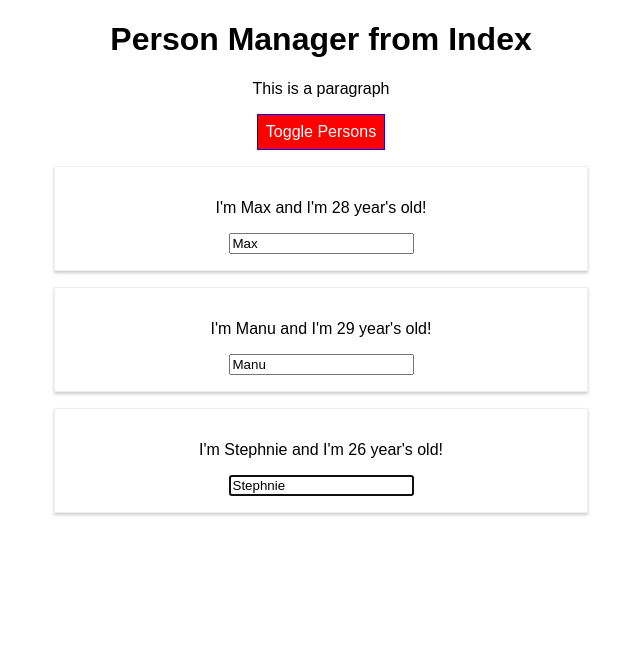
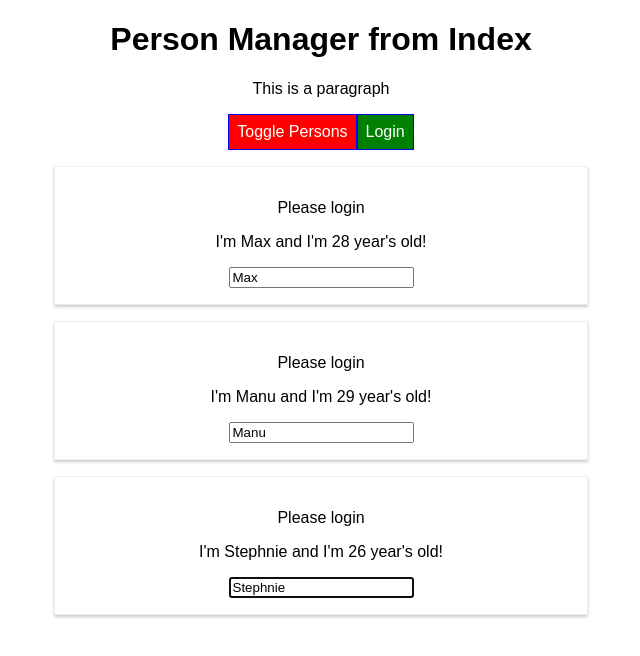
Before and after one commit to sharmaabhilash/react-course, a React app: page / in a window 1280 px wide. Shown: the top 656 px of the page, without its empty margins (319-959 px from the left). Built offline with nearby package versions, Linux system fonts and the light colour scheme.

Commit message:
chain props and context api

```diff
--- a/src/components/Cockpit/Cockpit.jsx
+++ b/src/components/Cockpit/Cockpit.jsx
@@ -1,5 +1,6 @@
 import React, { useEffect, useRef } from 'react';
 import classes from './Cockpit.css';
+import AuthContext from '../../context/auth-context';
 
 const cockpit = (props) => {
     const toggleBtnRef = useRef(null);
@@ -36,6 +37,13 @@
                 className={ btnClass.join(' ') }>
                 Toggle Persons
             </button>
+            <AuthContext.Consumer>
+                { (context) =>
+                    <button onClick={ context.login }>
+                        Login
+                    </button>
+                }
+            </AuthContext.Consumer>
         </div>
     );
 };
--- a/src/components/Persons/Person/Person.jsx
+++ b/src/components/Persons/Person/Person.jsx
@@ -3,6 +3,7 @@
 import classes from './Person.css';
 import withClass from '../../../hoc/WithClass';
 import PropTypes from 'prop-types';
+import AuthContext from '../../../context/auth-context';
 
 class Person extends Component {
 
@@ -23,6 +24,9 @@
 
         return (
             <Auxiliary>
+                <AuthContext.Consumer>
+                    { (context) => context.authenticated ? <p>Authenticated</p> : <p>Please login</p> }
+                </AuthContext.Consumer>
                 <p onClick={ this.props.click }
                     key="i1">
                     I'm { this.props.name } and I'm { this.props.age } year's old!
--- a/src/containers/App.js
+++ b/src/containers/App.js
@@ -4,6 +4,7 @@
 import Cockpit from '../components/Cockpit/Cockpit';
 import withClass from '../hoc/WithClass';
 import Auxiliary from '../hoc/Auxiliary';
+import AuthContext from '../context/auth-context';
 
 class App extends Component {
 
@@ -20,7 +21,8 @@
     ],
     otherState: 'some other value',
     showPersons: false,
-    changeCounter: 0
+    changeCounter: 0,
+    isAuthenticated: false
   };
 
   static getDerivedStateFromProps(props, state) {
@@ -96,6 +98,12 @@
     });
   }
 
+  loginHandler = () => {
+    this.setState({
+      isAuthenticated: true
+    });
+  }
+
   render() {
     let persons = null;
     console.log('App.js render');
@@ -113,12 +121,17 @@
 
     return (
       <Auxiliary>
+        <AuthContext.Provider value={{
+          authenticated: this.state.isAuthenticated,
+          login: this.loginHandler
+        }}>
           <Cockpit
             title={ this.props.appTitle }
             personsLength={ this.state.persons.length }
             showPersons={ this.state.showPersons }
             clicked={ this.togglePersonsHandler } />
           { persons }
+        </AuthContext.Provider>
       </Auxiliary>
     );
     // return React.createElement('div', { className: 'App' }, React.createElement('h1', null, 'This is from React.createElement'));
--- /dev/null
+++ b/src/context/auth-context.jsx
@@ -0,0 +1,8 @@
+import React from 'react';
+
+const authContext = React.createContext({
+    authenticated: false,
+    login: () => {}
+});
+
+export default authContext;
```
Lines whose indentation alone changed are shown as unchanged.
